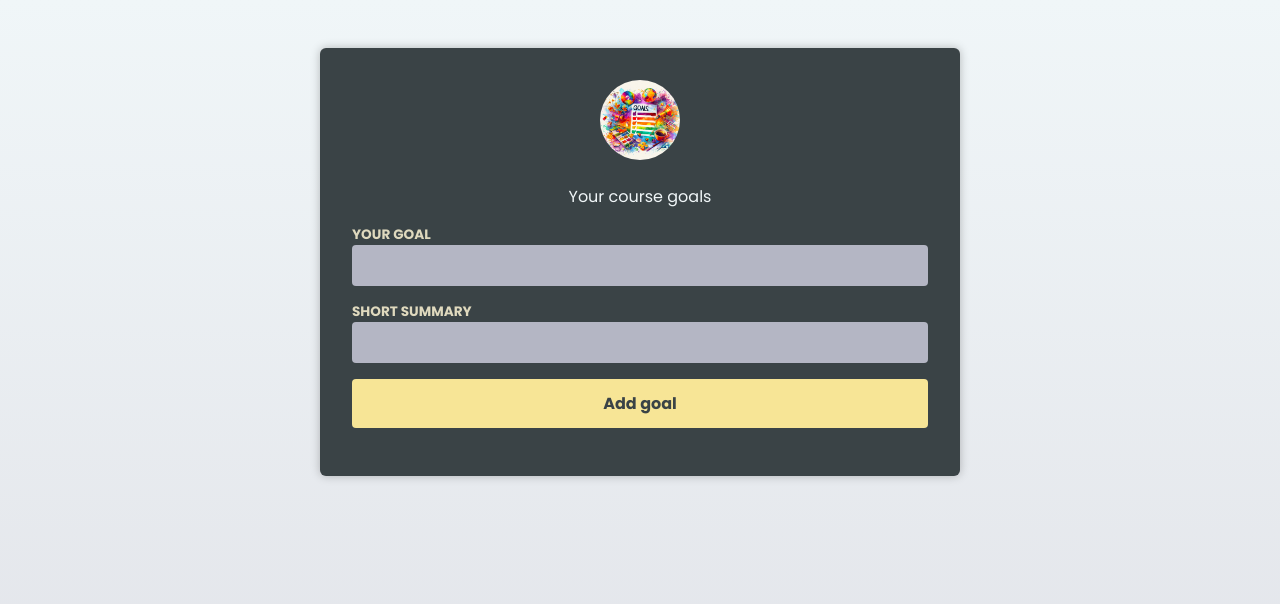
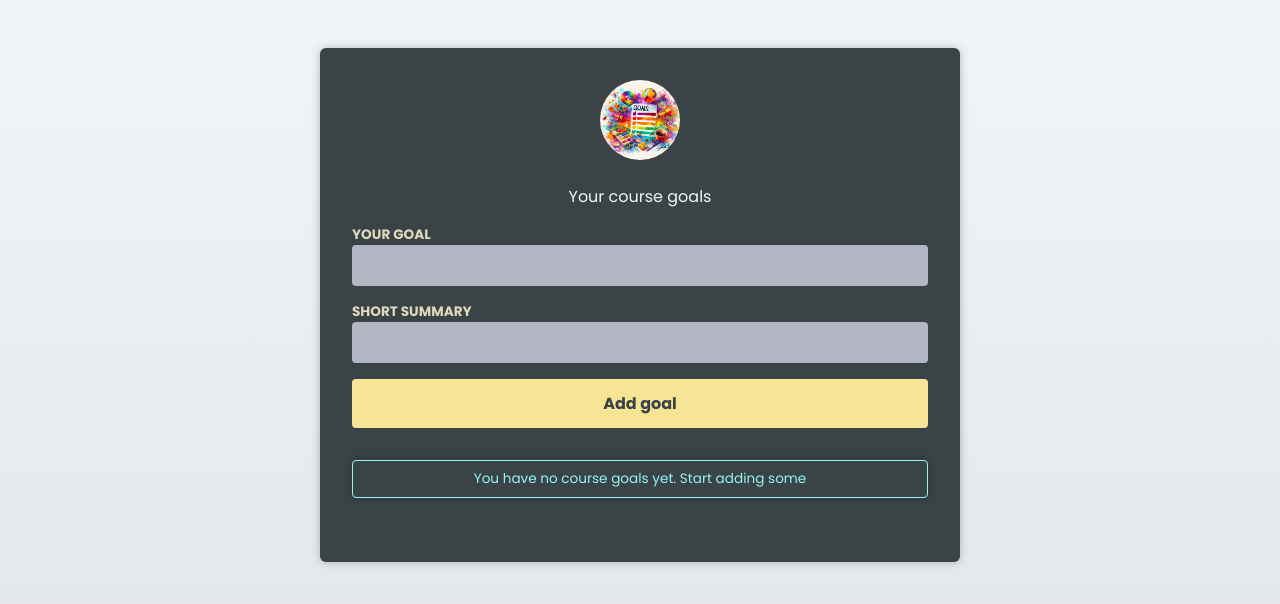
Before and after one commit to nenadmne/typescript-goal-list, a React (Vite) app: page / in a window 1280 px wide. Shown: the top 604 px of the page. Built offline with nearby package versions, Linux system fonts and the light colour scheme; the HTML template or start-up script is replaced by a standard one.

Commit message:
Information box component

```diff
--- a/src/components/CourseGoalList.tsx
+++ b/src/components/CourseGoalList.tsx
@@ -1,5 +1,7 @@
 import CourseGoal from "./CourseGoal";
 import { CourseGoals } from "../App";
+import InfoBox from "./InfoBox";
+import { type ReactNode } from "react";
 
 type CourseGoalsListProps = {
   goals: CourseGoals[];
@@ -10,8 +12,26 @@
   goals,
   onDelete,
 }: CourseGoalsListProps) {
+  if (goals.length === 0) {
+    return (
+      <InfoBox mode="hint">
+        You have no course goals yet. Start adding some
+      </InfoBox>
+    );
+  }
 
+  let warningBox: ReactNode;
+
+  if (goals.length >= 4) {
+    warningBox = (
+      <InfoBox mode="warning">
+        You are collecting a lot of goals. Don't put too much on your plate!
+      </InfoBox>
+    );
+  }
   return (
+    <>
+      {warningBox}
       <ul>
         {goals.map((item) => (
           <li key={item.id}>
@@ -21,5 +41,6 @@
           </li>
         ))}
       </ul>
+    </>
   );
 }
--- /dev/null
+++ b/src/components/InfoBox.tsx
@@ -0,0 +1,18 @@
+import { type ReactNode } from "react";
+
+type InfoBoxProp = {
+  mode: "hint" | "warning";
+  children: ReactNode;
+};
+
+export default function InfoBox({ mode, children }: InfoBoxProp) {
+  if (mode === "hint") {
+    return <aside className="infobox infobox-hint">{children}</aside>;
+  }
+  return (
+    <aside className="infobox infobox-warning warning--medium">
+      <h2>{mode}</h2>
+      {children}
+    </aside>
+  );
+}
--- a/src/index.css
+++ b/src/index.css
@@ -1,11 +1,11 @@
-@import url('https://fonts.googleapis.com/css2?family=Poppins:wght@400;700&display=swap');
+@import url("https://fonts.googleapis.com/css2?family=Poppins:wght@400;700&display=swap");
 
 * {
   box-sizing: border-box;
 }
 
 html {
-  font-family: 'Poppins', sans-serif;
+  font-family: "Poppins", sans-serif;
 }
 
 body {
@@ -126,7 +126,31 @@
   color: #f9a73b;
 }
 
-.fallback {
+.infobox {
+  margin: 2rem 0;
+  padding: 0.5rem;
   text-align: center;
-  color: #acd1ce;
+  box-shadow: 0 0 10px rgba(0, 0, 0, 0.25);
+  font-size: 0.85rem;
+  border-radius: 4px;
 }
+
+.infobox-hint {
+  border: 1px solid #96f5f7;
+  color: #96f5f7;
+}
+
+.infobox-warning.warning--low {
+  border: 1px solid #f6d84f;
+  color: #f6d84f;
+}
+
+.infobox-warning.warning--medium {
+  border: 1px solid #f9a73b;
+  color: #f9a73b;
+}
+
+.infobox-warning.warning--high {
+  border: 1px solid #f97373;
+  color: #f97373;
+}
```
Lines whose indentation alone changed are shown as unchanged.
